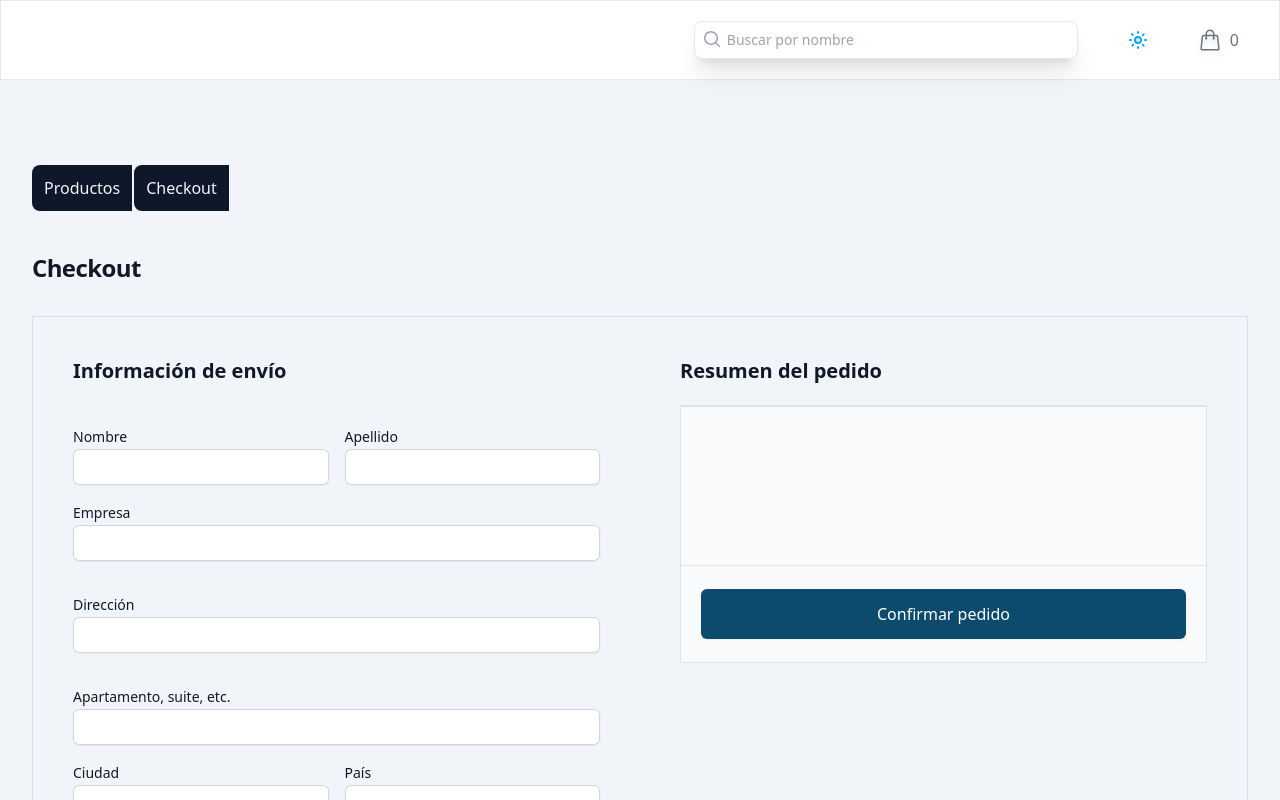
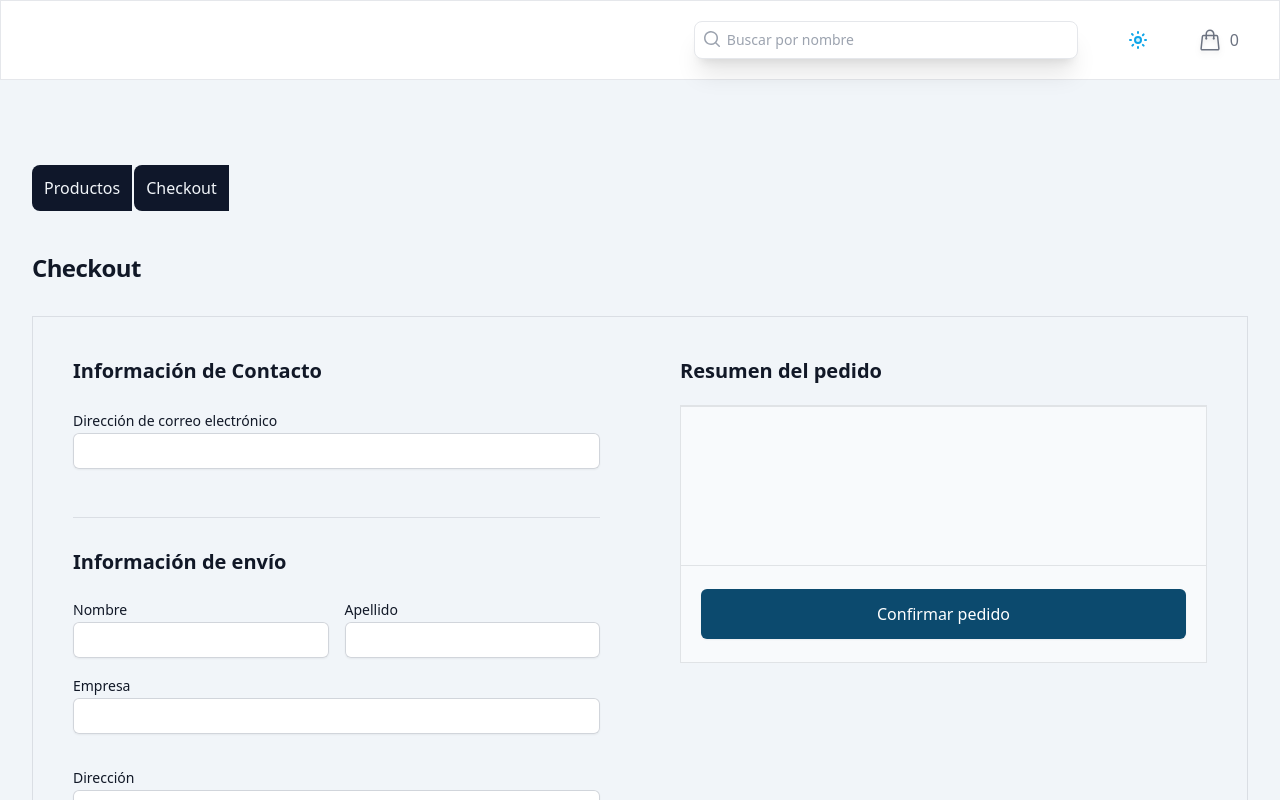
Before and after one commit to emiles23/cart, a Vue app: page / in a window 1280 px wide. Both pictures are taken after a click on the button "Checkout". Shown: the top 800 px of the page. Built offline with nearby package versions, Linux system fonts and the light colour scheme.

Commit message:
refactor

```diff
--- a/src/components/InputForm.vue
+++ b/src/components/FieldsForm.vue
@@ -1,5 +1,5 @@
 <template>
-  <input type="text" name="first-name" id="first-name" autocomplete="given-name" class="
+  <input :value="modelValue" @input="$emit('update:modelValue', $event.target.value)" class="
         block w-full
         rounded-md border-0 py-1.5 px-2
         text-gray-900
@@ -13,3 +13,10 @@
         h-9
         m:leading-6" />
 </template>
+
+<script>
+export default {
+  props: ['modelValue'],
+  emits: ['update:modelValue']
+}
+</script>
--- /dev/null
+++ b/src/components/FormCheckout.vue
@@ -0,0 +1,75 @@
+<template>
+  <form class=" sm:text-sm">
+    <div v-for="(row, index) in rows" :key="index" class="grid grid-cols-12 gap-4">
+      <h1 v-if="row.title"
+        class="col-span-12 text-xl font-semibold leading-10 text-gray-900  border-t border-gray-900/10 pt-6">{{ row.title
+        }}
+      </h1>
+      <div v-for="(field, index) in row.fields" :class="row.class">
+        <label for="first-name" class="block text-sm font-medium leading-6 text-gray-900">
+          {{ field.label }}
+        </label>
+        <fieldsForm v-model="field.value" :type="field.type"   />
+      </div>
+    </div>
+  </form>
+</template>
+
+<script>
+import FieldsForm from "../components/fieldsForm.vue";
+
+export default {
+
+  components: {
+    FieldsForm,
+
+  },
+
+  data() {
+    return {
+      rows: [
+        {
+          class: 'col-span-12 mb-12',
+          fields: [
+            { name: 'email', label: 'Dirección de correo electrónico', type: 'email', value: ''},
+          ]
+        },
+
+        {
+          class: 'col-span-6',
+          title: 'Información de envío',
+          fields: [
+            { name: 'Nombre', label: 'Nombre', type: 'text', value: '' },
+            { name: 'Apellido', label: 'Apellido', type: 'text', value: '' },
+          ]
+        },
+        {
+          class: 'col-span-12 mt-4',
+          fields: [
+            { name: 'Apellido', label: 'Empresa', type: 'text', value: '' },
+            { name: 'Apellido', label: 'Dirección', type: 'text', value: '' },
+            { name: 'Apellido', label: 'Apartamento, suite, etc.', type: 'text', value: '' },
+          ]
+        },
+        {
+          class: 'col-span-6 mt-4',
+          fields: [
+            { name: 'Apellido', label: 'Ciudad', type: 'text', value: '' },
+            { name: 'Apellido', label: 'País', type: 'text  ', value: '' },
+            { name: 'Apellido', label: 'Estado / Provincia', type: 'text', value: '' },
+            { name: 'Apellido', label: 'Código postal', type: 'text', value: '' },
+          ]
+        },
+        {
+          class: 'col-span-12 mt-4',
+          fields: [
+
+            { name: 'Apellido', label: 'Teléfono', type: 'number', value: '' },
+          ]
+        },
+      ]
+    }
+  },
+
+}
+</script>
--- /dev/null
+++ b/src/components/OrderSummary.vue
@@ -0,0 +1,70 @@
+<template>
+  <div class="
+            border
+           border-gray-900/10
+            max-h-screen-70
+            bg-primary-50
+            dark:bg-secondary-900
+            dark:text-primary-50
+            text-base">
+    <div class="
+            max-h-screen-45
+            overflow-y-auto
+            px-5
+          ">
+      <CartProduct v-for="(product, index) in products" :key="index" :product="product" :index="index" />
+    </div>
+    <div class="
+              border-t border-b
+              border-gray-900/10
+              min-h-screen-20
+               p-5
+              leading-loose
+          ">
+      <SubtotalTotal class="" />
+    </div>
+    <div class="flex items-center h-24 px-5">
+      <ButtonBag>Confirmar pedido</ButtonBag>
+    </div>
+  </div>
+</template>
+
+<script>
+
+import CartProduct from "../components/CartProduct.vue";
+import SubtotalTotal from "../components/SubtotalTotal.vue";
+import ButtonBag from "../components/ButtonBag.vue";
+// pinia
+import { mapWritableState } from 'pinia'
+import { useShoppingCartStoreStore } from "../store/shoppingCartStore.js"
+export default {
+
+  components: {
+    SubtotalTotal,
+    CartProduct,
+    ButtonBag
+  },
+
+
+
+  computed: {
+    ...mapWritableState(useShoppingCartStoreStore, ['products']),
+
+  }
+}
+</script>
+
+<style scoped>
+.max-h-screen-45 {
+  max-height: 45vh;
+}
+
+.max-h-screen-70 {
+  max-height: 83vh;
+}
+
+
+.min-h-screen-20 {
+  min-height: 20vh;
+}
+</style>
--- a/src/pages/Checkout.vue
+++ b/src/pages/Checkout.vue
@@ -5,61 +5,14 @@
       Checkout
     </h2>
     <div class="grid grid-cols-2 gap-x-20 border border-gray-900/10  min-h-screen p-10">
-      <form class=" sm:text-sm">
-        <!-- <div class="border-b border-gray-900/10 pb-12">
-          <h2 class="text-xl font-semibold leading-7 text-gray-900">Información de Contacto</h2>
-          <div class="sm:col-span-4">
-            <label for="email" class="block text-sm font-medium leading-6 text-gray-900">Email
-              address</label>
-            <div class="mt-2">
-              <InputForm id="email" name="email" type="email" autocomplete="email" />
-            </div>
-          </div>
-        </div> -->
+      <div>
+        <h2 class="text-xl font-semibold leading-7 text-gray-900 mb-6">Información de Contacto</h2>
+        <FormCheckout />
+      </div>
 
-        <h2 class="text-xl font-semibold leading-7 text-gray-900">Información de envío</h2>
-        <div class="mt-10  gap-x-6 gap-y-8">
-          <div v-for="(row, index) in rows" :key="index" class="grid grid-cols-12 gap-4">
-            <div v-for="(field, index) in row.fields" :class="row.class">
-              <label for="first-name" class="block text-sm font-medium leading-6 text-gray-900">
-                {{ field.label }}
-              </label>
-              <InputForm :type="field.type" name="first-name" id="first-name" autocomplete="given-name"/>
-
-            </div>
-          </div>
-        </div>
-      </form>
       <div>
         <h2 class="text-xl font-semibold leading-7 text-gray-900 pb-5">Resumen del pedido</h2>
-        <div class="
-            border
-           border-gray-900/10
-            max-h-screen-70
-            bg-primary-50
-            dark:bg-secondary-900
-            dark:text-primary-50
-            text-base">
-          <div class="
-            max-h-screen-45
-            overflow-y-auto
-            px-5
-          ">
-            <CartProduct v-for="(product, index) in products" :key="index" :product="product" :index="index" />
-          </div>
-          <div class="
-              border-t border-b
-              border-gray-900/10
-              min-h-screen-20
-               p-5
-              leading-loose
-          ">
-            <SubtotalTotal class="" />
-          </div>
-          <div class="flex items-center h-24 px-5">
-            <ButtonBag>Confirmar pedido</ButtonBag>
-          </div>
-        </div>
+        <OrderSummary/>
       </div>
 
       <div>
@@ -77,96 +30,22 @@
         focus:ring-indigo-600
         sm:text-sm s
         m:leading-6">hghjghiigiyg </fieldset> -->
-
-
-
-
       </div>
-
-
     </div>
-
-
-
   </div>
 </template>
 
 <script>
-import InputForm from "../components/InputForm.vue";
-import CartProduct from "../components/CartProduct.vue";
-import SubtotalTotal from "../components/SubtotalTotal.vue";
-import ButtonBag from "../components/ButtonBag.vue";
+import FormCheckout from "../components/FormCheckout.vue";
+import OrderSummary from "../components/OrderSummary.vue";
+
 // pinia
-import { mapWritableState } from 'pinia'
-import { useShoppingCartStoreStore } from "../store/shoppingCartStore.js"
+
 export default {
 
   components: {
-    InputForm,
-    SubtotalTotal,
-    CartProduct,
-    ButtonBag
+    FormCheckout,
+    OrderSummary,
   },
-
-  data() {
-    return {
-      rows: [
-        {
-          class: 'col-span-6',
-          fields: [
-            { name: 'Nombre', label: 'Nombre', type: 'text', value:'' },
-            { name: 'Apellido', label: 'Apellido', type: 'text',  value:'' },
-          ]
-        },
-
-        {
-          class: 'col-span-12 mt-4',
-          fields: [
-            { name: 'Apellido', label: 'Empresa', type: 'text',  value:'' },
-            { name: 'Apellido', label: 'Dirección', type: 'text', value:'' },
-            { name: 'Apellido', label: 'Apartamento, suite, etc.', type: 'text',  value:'' },
-
-          ]
-        },
-        {
-          class: 'col-span-6 mt-4',
-          fields: [
-            { name: 'Apellido', label: 'Ciudad', type: 'text',  value:'' },
-            { name: 'Apellido', label: 'País', type: 'text ',  value:'' },
-            { name: 'Apellido', label: 'Estado / Provincia', type: 'text',  value:'' },
-            { name: 'Apellido', label: 'Código postal', type: 'text', value:'' },
-          ]
-        },
-
-        {
-          class: 'col-span-12 mt-4',
-          fields: [
-
-            { name: 'Apellido', label: 'Teléfono', type: 'number', value:'' },
-          ]
-        },
-      ]
-    }
-  },
-
-  computed: {
-    ...mapWritableState(useShoppingCartStoreStore, ['products']),
-
-  }
 }
 </script>
-
-<style scoped>
-.max-h-screen-45 {
-  max-height: 45vh;
-}
-
-.max-h-screen-70 {
-  max-height: 83vh;
-}
-
-
-.min-h-screen-20 {
-  min-height: 20vh;
-}
-</style>
```
